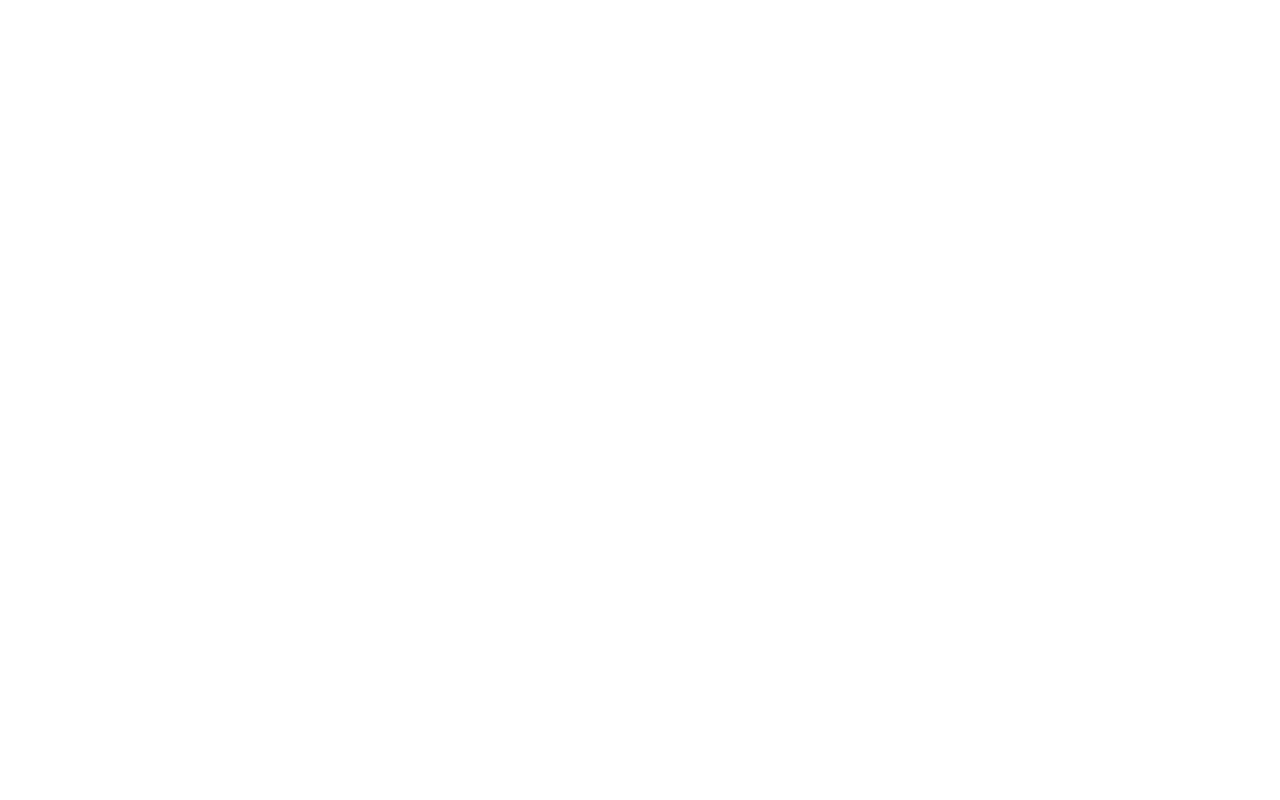
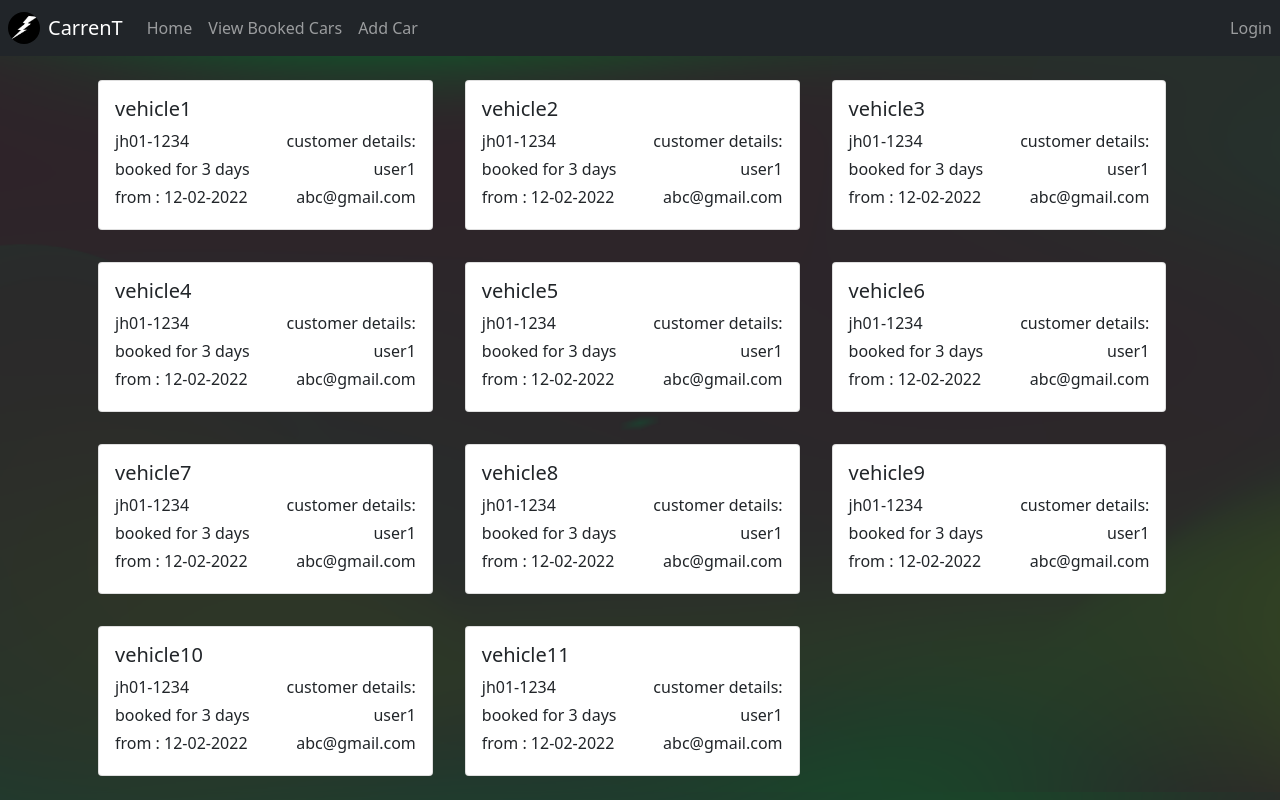
Before and after one commit to saurav7616/CarrenT, a plain HTML site: page pages/bookedCars/bookedCars.html in a window 1280 px wide. Drawn offline with nearby package versions, Linux system fonts and the light colour scheme.

Commit message:
added view booked cars

```diff
--- a/pages/bookedCars/bookedCars.css
+++ b/pages/bookedCars/bookedCars.css
@@ -0,0 +1,28 @@
+*{
+    margin: 0px;
+    padding: 0px;
+}
+
+html,body{
+    min-height: 100%;
+    background: url("../../assets/image/bg.png");
+    background-size: cover;
+}
+
+nav{
+    position: fixed !important;
+    top: 0 !important;
+    width: 100% !important;
+    z-index: 1;
+}
+
+.logo{
+    border-radius: 50%;
+    height: 2em;
+    width: 2em;
+    margin-right: 0.5em;
+}
+
+#carList .card{
+    min-width: 30%;
+}
--- a/pages/bookedCars/bookedCars.html
+++ b/pages/bookedCars/bookedCars.html
@@ -0,0 +1,42 @@
+<!DOCTYPE html>
+<html>
+<head>
+	<meta charset="utf-8">
+	<meta http-equiv="X-UA-Compatible" content="IE=edge">
+	<meta name="viewport" content="width=device-width, initial-scale=1">
+	<title>CarrenT</title>
+	<link href="https://cdn.jsdelivr.net/npm/bootstrap@5.1.3/dist/css/bootstrap.min.css" rel="stylesheet" integrity="sha384-1BmE4kWBq78iYhFldvKuhfTAU6auU8tT94WrHftjDbrCEXSU1oBoqyl2QvZ6jIW3" crossorigin="anonymous">
+	<link rel="stylesheet" href="bookedCars.css">
+</head>
+<body>
+	<nav class="navbar navbar-expand-lg navbar-dark bg-dark p-2 justify-content-between">
+		<img src="../../assets/image/logo.png" class="logo"/>
+		<a class="navbar-brand" href="#">CarrenT</a>
+		<button class="navbar-toggler" type="button" data-toggle="collapse" data-target="#navbarText" aria-controls="navbarText" aria-expanded="false" aria-label="Toggle navigation">
+		  <span class="navbar-toggler-icon"></span>
+		</button>
+		<div class="collapse navbar-collapse ml-auto" id="navbarText">
+		  <ul class="navbar-nav mr-auto flex-grow-1">
+			<li class="nav-item active">
+			  <a class="nav-link" href="../../index.html">Home</a>
+			</li>
+			<li class="nav-item">
+			  <a class="nav-link" href="#">View Booked Cars</a>
+			</li>
+			<li class="nav-item">
+			  <a class="nav-link" href="#">Add Car</a>
+			</li>
+		  </ul>
+
+		  <span class="navbar-text">
+				Login
+		  </span>
+		</div>
+	</nav>
+	<main>
+		<section class="container mx-auto mt-5 pt-3 d-flex flex-wrap justify-content-start" id="carList"></section>
+  </main>
+	<script src="bookedCars.js"></script>
+	<script src="https://cdn.jsdelivr.net/npm/bootstrap@5.1.3/dist/js/bootstrap.bundle.min.js" integrity="sha384-ka7Sk0Gln4gmtz2MlQnikT1wXgYsOg+OMhuP+IlRH9sENBO0LRn5q+8nbTov4+1p" crossorigin="anonymous"></script>
+</body>
+</html>
--- /dev/null
+++ b/pages/bookedCars/bookedCars.js
@@ -0,0 +1,115 @@
+let bookedCarList=[
+	{
+		model:'vehicle1',
+		number:'jh01-1234',
+		days: 3,
+		start_date: '12-02-2022',
+		cname: 'user1',
+		cemail: 'abc@gmail.com'
+	},
+	{
+		model:'vehicle2',
+		number:'jh01-1234',
+		days: 3,
+		start_date: '12-02-2022',
+		cname: 'user1',
+		cemail: 'abc@gmail.com'
+	},
+	{
+		model:'vehicle3',
+		number:'jh01-1234',
+		days: 3,
+		start_date: '12-02-2022',
+		cname: 'user1',
+		cemail: 'abc@gmail.com'
+	},
+	{
+		model:'vehicle4',
+		number:'jh01-1234',
+		days: 3,
+		start_date: '12-02-2022',
+		cname: 'user1',
+		cemail: 'abc@gmail.com'
+	},
+	{
+		model:'vehicle5',
+		number:'jh01-1234',
+		days: 3,
+		start_date: '12-02-2022',
+		cname: 'user1',
+		cemail: 'abc@gmail.com'
+	},
+	{
+		model:'vehicle6',
+		number:'jh01-1234',
+		days: 3,
+		start_date: '12-02-2022',
+		cname: 'user1',
+		cemail: 'abc@gmail.com'
+	},
+	{
+		model:'vehicle7',
+		number:'jh01-1234',
+		days: 3,
+		start_date: '12-02-2022',
+		cname: 'user1',
+		cemail: 'abc@gmail.com'
+	},
+	{
+		model:'vehicle8',
+		number:'jh01-1234',
+		days: 3,
+		start_date: '12-02-2022',
+		cname: 'user1',
+		cemail: 'abc@gmail.com'
+	},
+	{
+		model:'vehicle9',
+		number:'jh01-1234',
+		days: 3,
+		start_date: '12-02-2022',
+		cname: 'user1',
+		cemail: 'abc@gmail.com'
+	},
+	{
+		model:'vehicle10',
+		number:'jh01-1234',
+		days: 3,
+		start_date: '12-02-2022',
+		cname: 'user1',
+		cemail: 'abc@gmail.com'
+	},
+	{
+		model:'vehicle11',
+		number:'jh01-1234',
+		days: 3,
+		start_date: '12-02-2022',
+		cname: 'user1',
+		cemail: 'abc@gmail.com'
+	}
+]
+
+function addBookedCar(ele){
+	const carList = document.getElementById("carList");
+	var car = '' +
+		'<div class="card m-3">' +
+		'  <div class="card-body">' +
+		`  	<h5 class="card-title">${ele.model}</h5>` +
+		'  	<div class="d-flex justify-content-between">' +
+		'  		<div class="d-flex flex-column align-items-start">' +
+		`  			<p class="mb-1">${ele.number}</p>` +
+		`  			<p class="mb-1">booked for ${ele.days} days</p>` +
+		`  			<p class="mb-1">from : ${ele.start_date}</p>` +
+		'  		</div>' +
+		'  		<div class="d-flex flex-column align-items-end">' +
+		`  			<p class="mb-1">customer details:</p>` +
+		`  			<p class="mb-1">${ele.cname}</p>` +
+		`  			<p class="mb-1">${ele.cemail}</p>` +
+		'  		</div>' +
+		'  	</div>' +
+		'  </div>' +
+		'</div>';
+	carList.innerHTML += car;
+}
+
+bookedCarList.map((ele) => addBookedCar(ele))
```
Also changed, not shown: index.html (+2 -2 lines), pages/login/login.html (+2 -5 lines), pages/register/regAgency.html (+4 -8 lines), pages/register/regCustomer.html (+2 -4 lines), script.js (+3 -4 lines).
